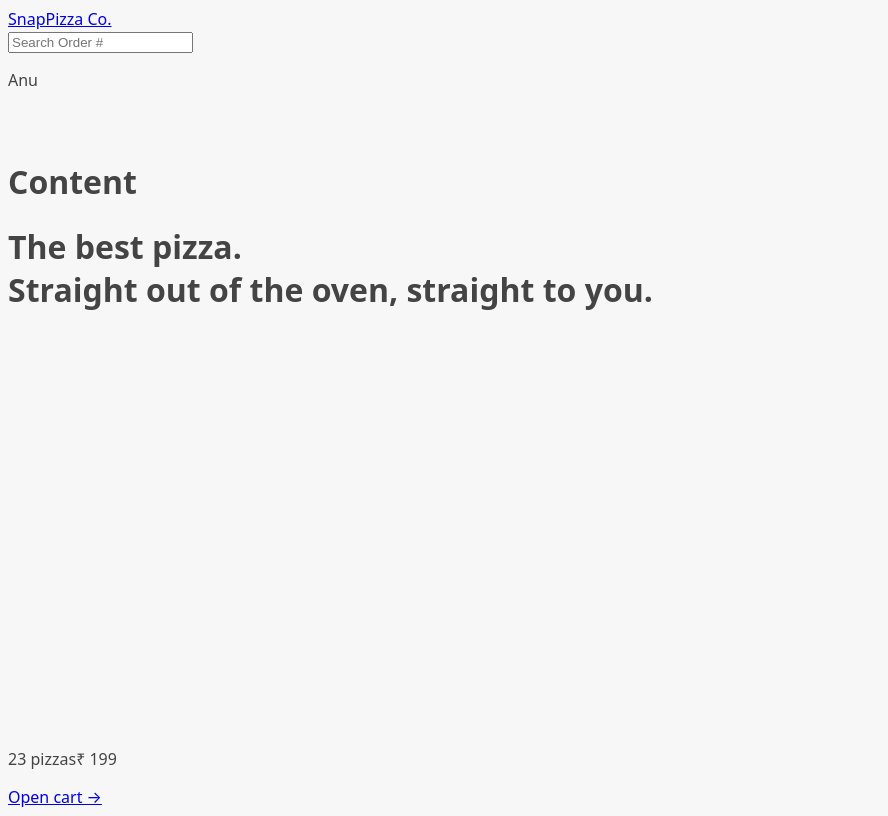
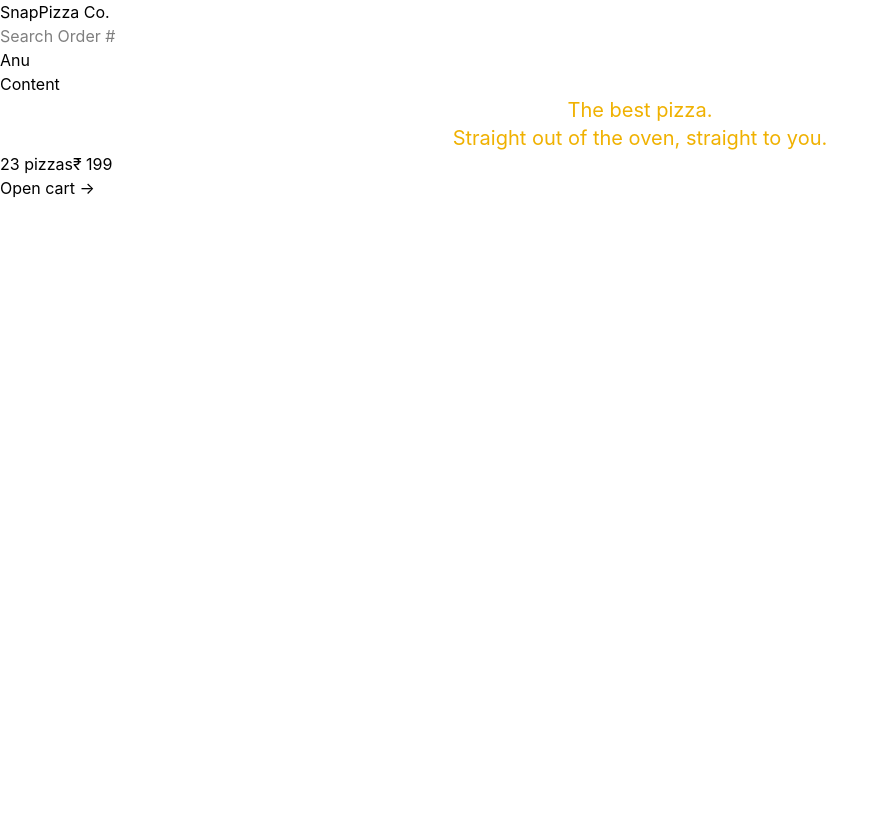
Before and after one commit to akash13nov/snapPizza, a React (Vite) app: page / in a window 1280 px wide. Shown: the whole page, without its empty margins (0-888 px from the left). Built offline with nearby package versions, Linux system fonts and the light colour scheme.

Commit message:
setting up tailwind css and prettier tailwind

```diff
--- /dev/null
+++ b/prettier.config.js
@@ -0,0 +1,8 @@
+/** @type {import('prettier').Config & import('prettier-plugin-tailwindcss').PluginOptions} */
+export default {
+  plugins: ['@ianvs/prettier-plugin-sort-imports', 'prettier-plugin-tailwindcss'],
+  singleQuote: true,
+  trailingComma: 'all',
+  importOrder: ['^@', '^[a-zA-Z0-9-]+', '^[./]'],
+  printWidth: 120,
+};
--- a/src/index.css
+++ b/src/index.css
@@ -1,4 +1,6 @@
-body {
+@import "tailwindcss";
+
+/* body {
   font-family:
     system-ui,
     -apple-system,
@@ -20,7 +22,7 @@ body {
   grid-template-rows: auto 1fr auto;
   gap: 32px;
   height: 100dvh;
-}
+} */
 
 /* https://dev.to/afif/i-made-100-css-loaders-for-your-next-project-4eje */
 .loader {
--- a/src/ui/Home.jsx
+++ b/src/ui/Home.jsx
@@ -1,7 +1,7 @@
 function Home() {
   return (
     <div>
-      <h1>
+      <h1 className="text-center text-xl text-yellow-500">
         The best pizza.
         <br />
         Straight out of the oven, straight to you.
--- a/vite.config.js
+++ b/vite.config.js
@@ -1,7 +1,8 @@
-import react from '@vitejs/plugin-react'
-import { defineConfig } from 'vite'
+import react from "@vitejs/plugin-react";
+import { defineConfig } from "vite";
+import tailwindcss from "@tailwindcss/vite";
 
 // https://vite.dev/config/
 export default defineConfig({
-  plugins: [react()],
-})
+  plugins: [react(), tailwindcss()],
+});
```
Also changed, not shown: package.json (+6 -1 lines), src/features/cart/Cart.jsx (+4 -4 lines), 1 other file (tests, documents, lock files or other folders).
